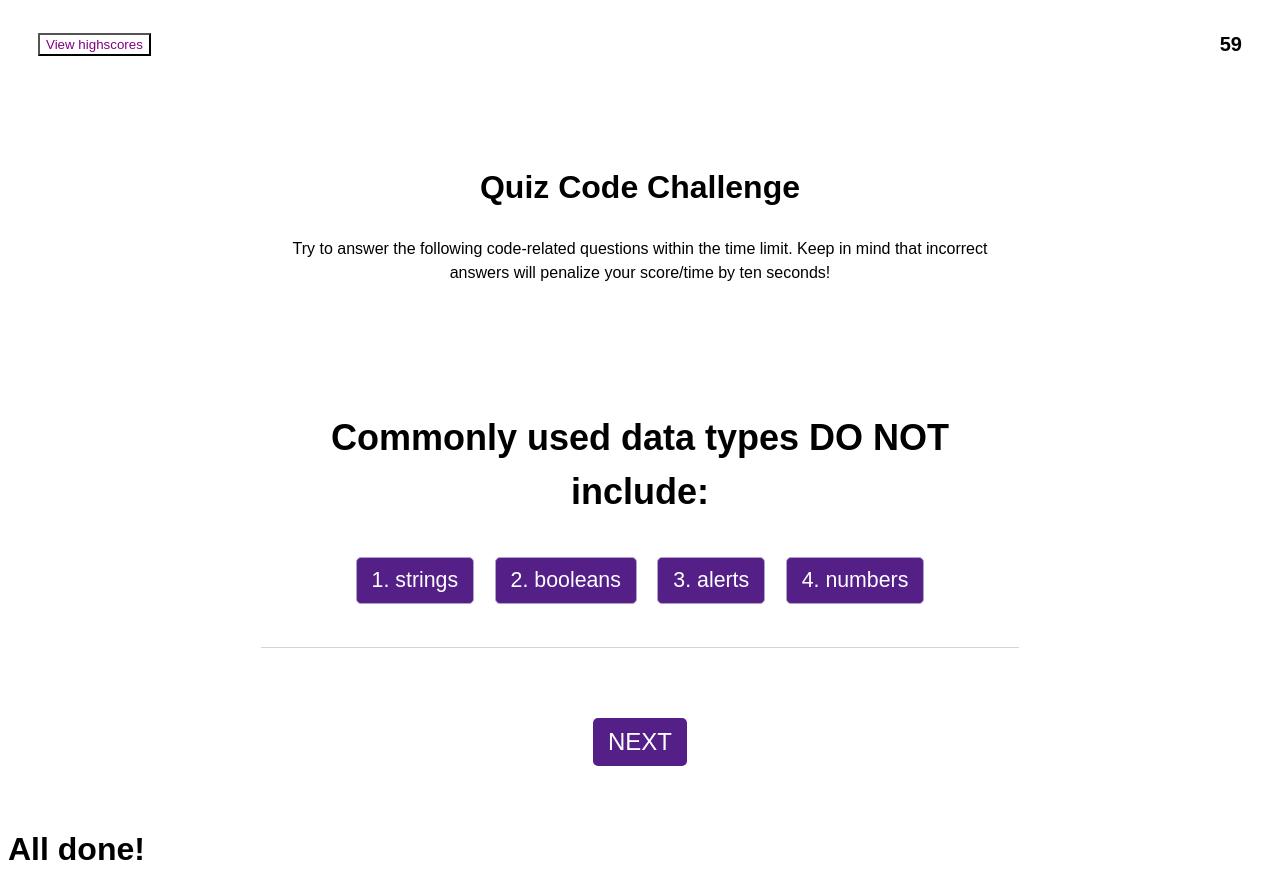
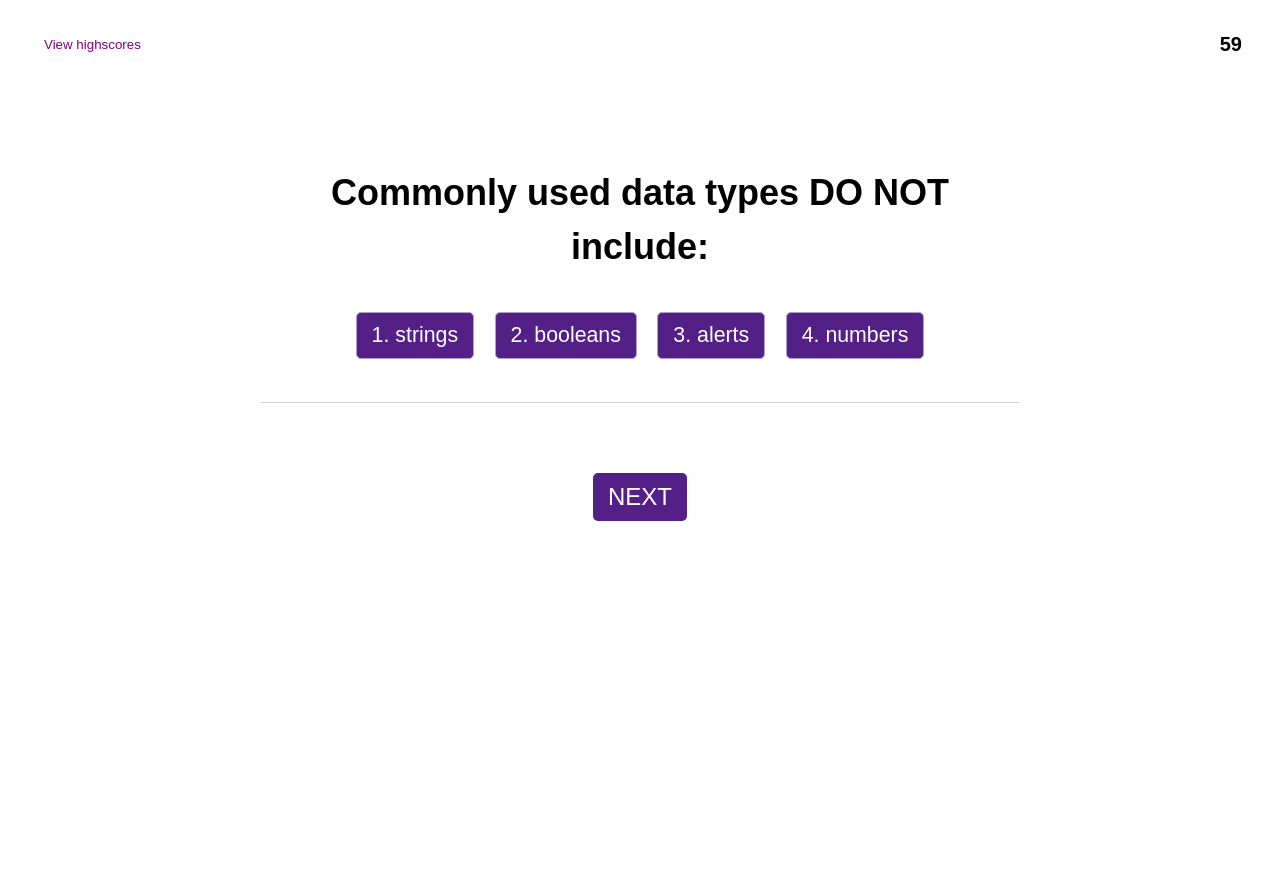
Before and after one commit to sumwillrodt/code-quiz, a plain HTML site: page index.html in a window 1280 px wide. Both pictures are taken after a click on the button "START QUIZ". After the commit the page ends 800 px from the top, so only its background shows below. Drawn offline with Linux system fonts and the light colour scheme.

Commit message:
hide containers

```diff
--- a/assets/css/styles.css
+++ b/assets/css/styles.css
@@ -18,6 +18,7 @@ header button{
     color: #800080;
     background: none;
     text-transform: none;
+    border: none;
 }
 
 #timer {
--- a/assets/js/script.js
+++ b/assets/js/script.js
@@ -77,15 +77,16 @@ start.addEventListener("click", startQuiz);
 
 //Start Quiz
 function startQuiz() {
-    start.style.display = "none" //hide start block
+    welcome.style.display = "none" //hide start block
     countdown();
     showQuestions();
-    quiz.style.display = "block";
+    quiz.style.display = "block"; //show questions
 }
 
 //timer
+var timeLeft = 60;
+
 function countdown() {
-    var timeLeft = 60;
     var timeInterval = setInterval(function() {
         if (timeLeft > 0) {
             counterEl.innerHTML = timeLeft;
@@ -104,6 +105,6 @@ function checkAnswers(answer) {
         answer.innerHTML = "Correct!";
     } else {
         answer.innerHTML = "Wrong";
-
+        count = count - 5;
     }
 }
--- a/index.html
+++ b/index.html
@@ -19,7 +19,7 @@
         <p>Try to answer the following code-related questions within the time limit. Keep in mind that incorrect answers will penalize your score/time by ten seconds!</p>
         <button id="start">Start Quiz</button>
     </div>
-    <div class="container" id="quiz-content">
+    <div class="container" id="quiz-content" style="display: none">
         <h2 id="question"></h2>
         <div class="options-list">
             <button class="option" id="A"></button>
@@ -32,7 +32,7 @@
         </div>
         <button id="next-btn">Next</button>
     </div>
-    <div id=final>
+    <div id=final style="display: none">
         <h2 class="content-title">All done!</h2>
         <p id="final-score"></p>
     </div>
```
